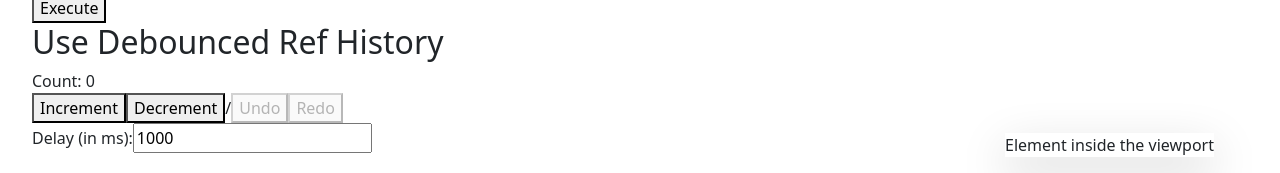
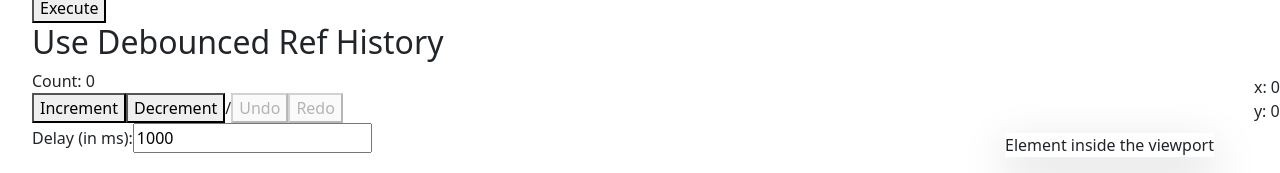
Before and after one commit to UlakhovichKate/vueUse, a Vue app in the folder vueUse/: page / in a window 1280 px wide. Shown: the part 577-750 px from the top of the page. Built offline with nearby package versions, Linux system fonts and the light colour scheme; no server answers.

Commit message:
UseWindowScroll.vue

```diff
--- a/vueUse/src/App.vue
+++ b/vueUse/src/App.vue
@@ -24,6 +24,7 @@
     <use-parent-element/>
     <use-resize-observer/>
     <use-window-focus/>
+    <use-window-scroll/>
   </main>
 </template>
 
@@ -51,6 +52,7 @@
   import UseParentElement from "./vueUseComponents/UseParentElement.vue";
   import UseResizeObserver from "./vueUseComponents/UseResizeObserver.vue";
   import UseWindowFocus from "./vueUseComponents/UseWindowFocus.vue";
+  import UseWindowScroll from "./vueUseComponents/UseWindowScroll.vue";
 
 
 </script>
--- /dev/null
+++ b/vueUse/src/vueUseComponents/UseWindowScroll.vue
@@ -0,0 +1,21 @@
+<template>
+  <h2>Use Window Scroll</h2>
+  <div class="block-scroll">
+    <div>x: {{ x }}</div>
+    <div>y: {{ y }}</div>
+  </div>
+</template>
+
+<script setup>
+import { useWindowScroll } from '@vueuse/core'
+
+const { x, y } = useWindowScroll()
+</script>
+
+<style>
+.block-scroll {
+  position: fixed;
+  bottom: 100px;
+  right: 0;
+}
+</style>
```
